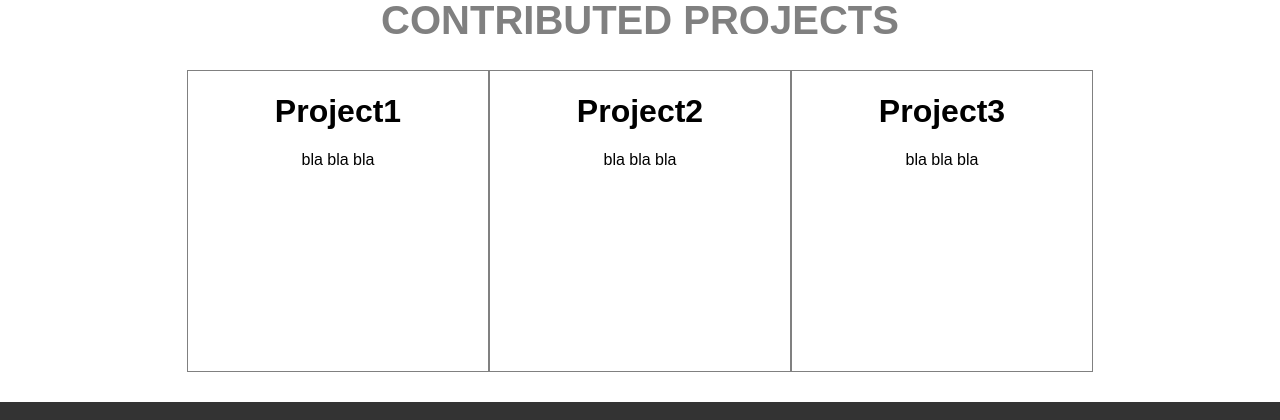
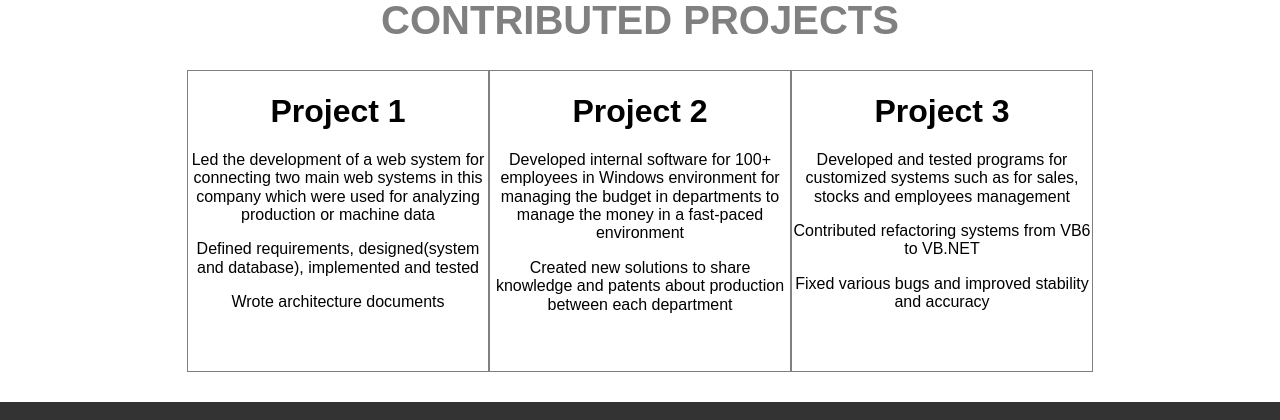
Before and after one commit to Yurie-Koga/My-Website, a React (Create React App) app: page / in a window 1280 px wide. Shown: the part 1043-1463 px from the top of the page. Built offline with nearby package versions, Linux system fonts and the light colour scheme.

Commit message:
adding project component

```diff
--- /dev/null
+++ b/src/components/Projects.js
@@ -0,0 +1,44 @@
+import React from "react";
+
+function Projects({ ProjectName }) {
+  const Projects = [
+    {
+      name: "Project 1",
+      description: [
+        "Led the development of a web system for connecting two main web systems in this company which were used for analyzing production or machine data",
+        "Defined requirements, designed(system and database), implemented and tested",
+        "Wrote architecture documents"
+      ]
+    },
+    {
+      name: "Project 2",
+      description: [
+        "Developed internal software for 100+ employees in Windows environment for managing the budget in departments to manage the money in a fast-paced environment",
+        "Created new solutions to share knowledge and patents about production between each department"
+      ]
+    },
+    {
+      name: "Project 3",
+      description: [
+        "Developed and tested programs for customized systems such as for sales, stocks and employees management",
+        "Contributed refactoring systems from VB6 to VB.NET",
+        "Fixed various bugs and improved stability and accuracy"
+      ]
+    }
+  ];
+
+  const project = Projects.find(v => v.name === String(ProjectName));
+  let list = [];
+  for (let i in project.description) list.push(<p>{project.description[i]}</p>);
+
+  return (
+    <div class="project">
+      <article>
+        <h1>{project.name}</h1>
+        {list}
+      </article>
+    </div>
+  );
+}
+
+export default Projects;
--- a/src/pages/Home.js
+++ b/src/pages/Home.js
@@ -1,10 +1,12 @@
 import React from "react";
 import IconLink from "../components/IconLink";
 import Skills from "../components/Skills";
+import Projects from "../components/Projects";
 
 export default function HomePage() {
   return (
     <div className="container">
+      <section>
         <div class="image" style={{ textAlign: "center" }}>
           <div class="text">
             <h1 style={{ fontSize: "50px" }}>Yurie Koga</h1>
@@ -13,6 +15,7 @@ export default function HomePage() {
             <IconLink IconName="GitHub" />
           </div>
         </div>
+      </section>
 
       <section>
         <div class="contentTitle">
@@ -33,26 +36,9 @@ export default function HomePage() {
         </div>
 
         <div class="content">
-          <div class="project">
-            <article>
-              <h1>Project1</h1>
-              <p>bla bla bla</p>
-            </article>
-          </div>
-
-          <div class="project">
-            <article>
-              <h1>Project2</h1>
-              <p>bla bla bla</p>
-            </article>
-          </div>
-
-          <div class="project">
-            <article>
-              <h1>Project3</h1>
-              <p>bla bla bla</p>
-            </article>
-          </div>
+          <Projects ProjectName="Project 1" />
+          <Projects ProjectName="Project 2" />
+          <Projects ProjectName="Project 3" />
         </div>
       </section>
     </div>
```
Lines whose indentation alone changed are shown as unchanged.
